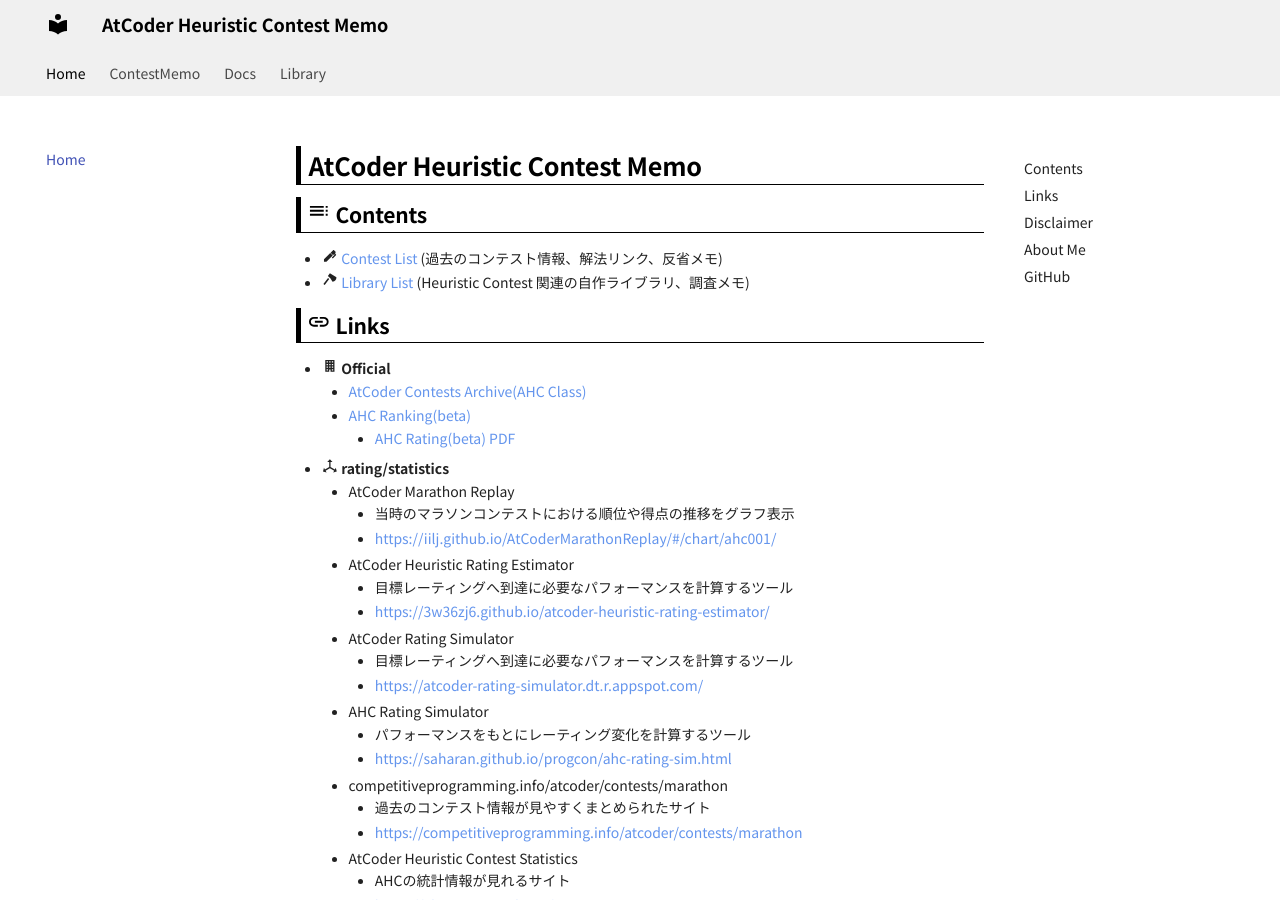
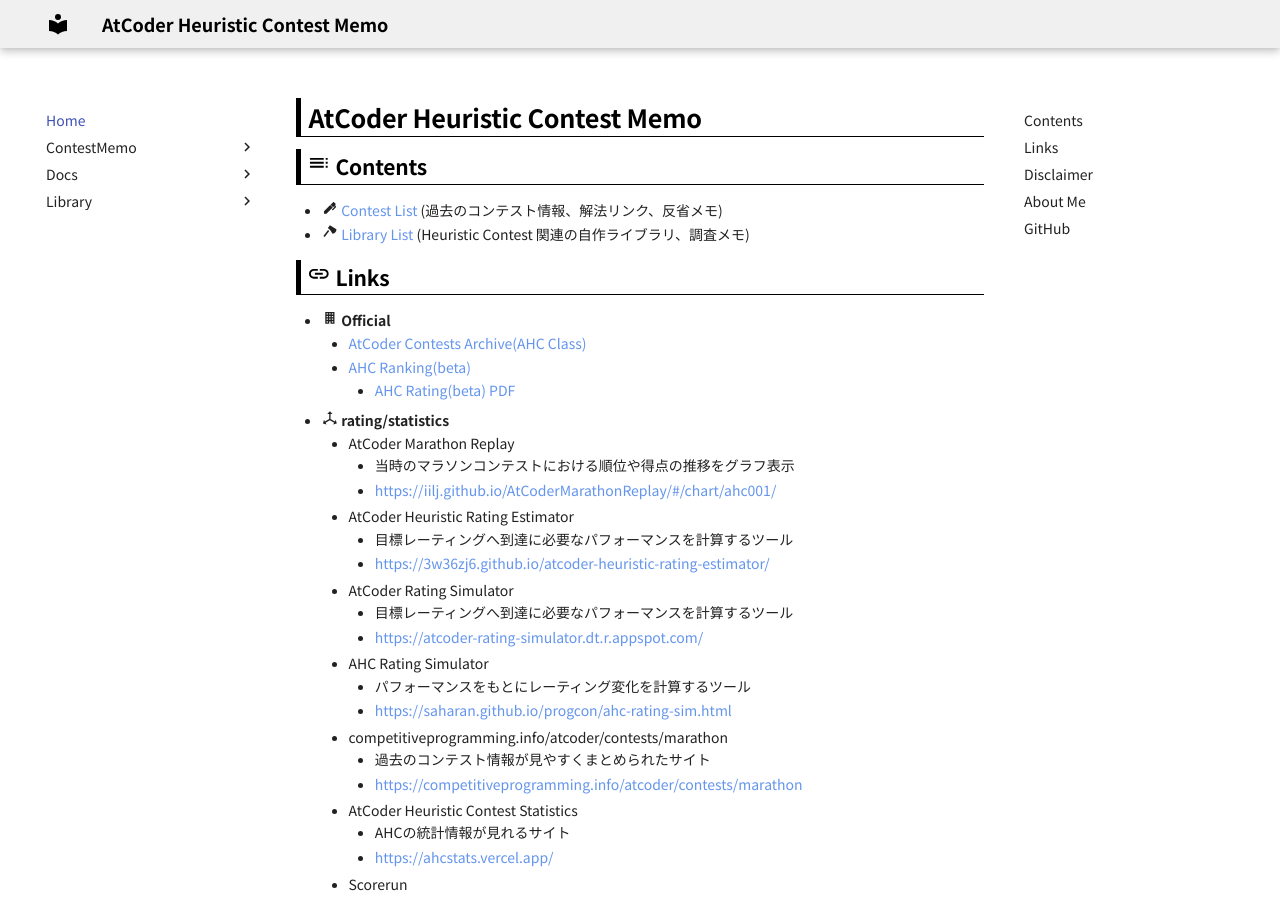
Before and after one commit to jetbead/AtCoderHeuristicContestMemo, an MkDocs documentation site: the page built from docs/index.md, in a window 1280 px wide and 900 px high. Built offline with MkDocs 1.6.1 and Material for MkDocs 9.7.7, drawn with Linux system fonts in a browser that asks for light colours; some web fonts are replaced.

Commit message:
Update mkdocs.yaml

```diff
--- a/mkdocs.yaml
+++ b/mkdocs.yaml
@@ -5,9 +5,8 @@
 theme:
   name: material
   language: "ja"
-  feature:
-    tabs: true
-    content.code.copy: true
+  features:
+    - content.code.copy
 
 plugins: []
 
@@ -27,7 +26,6 @@
 
 markdown_extensions:
   - admonition
-  - codehilite
   - footnotes
   - toc:
       permalink: true
@@ -38,8 +36,9 @@
   - pymdownx.critic
   - pymdownx.details
   - pymdownx.emoji:
-      emoji_index: !!python/name:materialx.emoji.twemoji
-      emoji_generator: !!python/name:materialx.emoji.to_svg
+      emoji_index: !!python/name:material.extensions.emoji.twemoji
+      emoji_generator: !!python/name:material.extensions.emoji.to_svg
+  - pymdownx.highlight
   - pymdownx.inlinehilite
   - pymdownx.keys
   - pymdownx.magiclink
```
